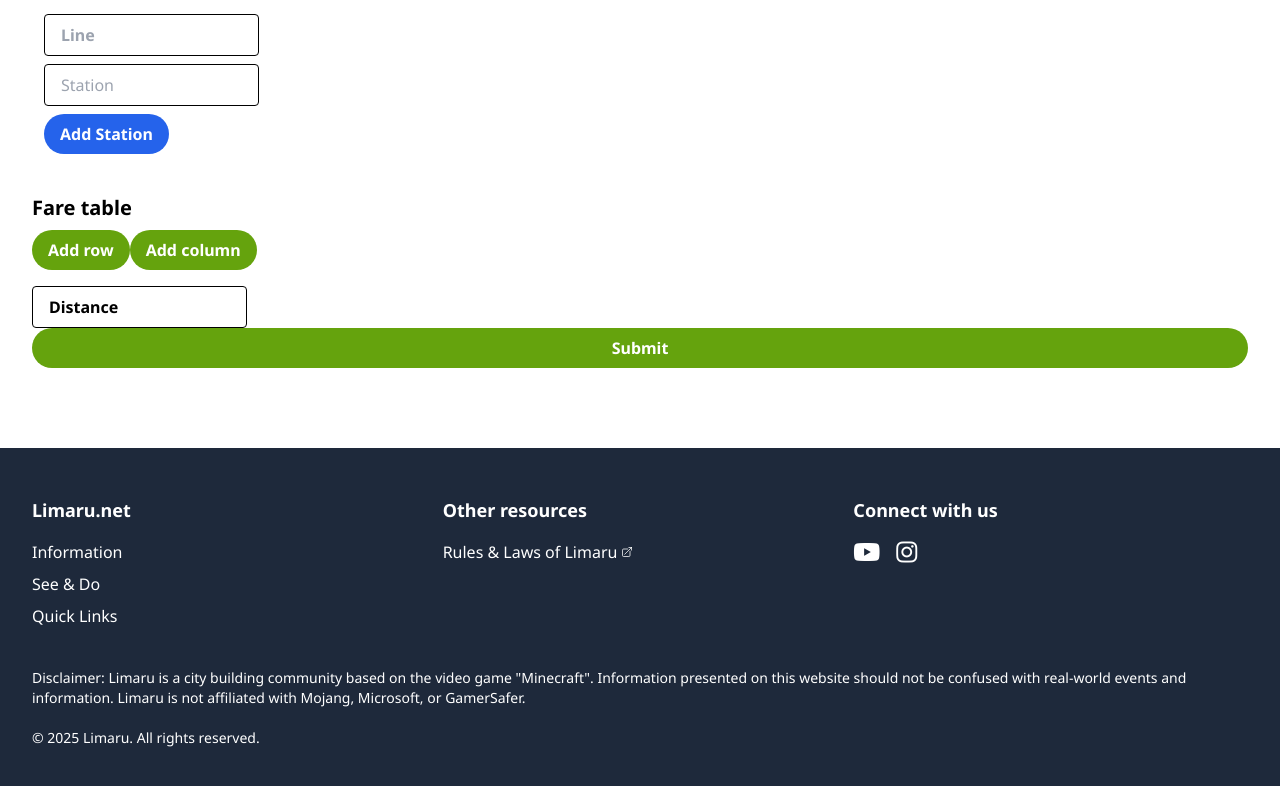
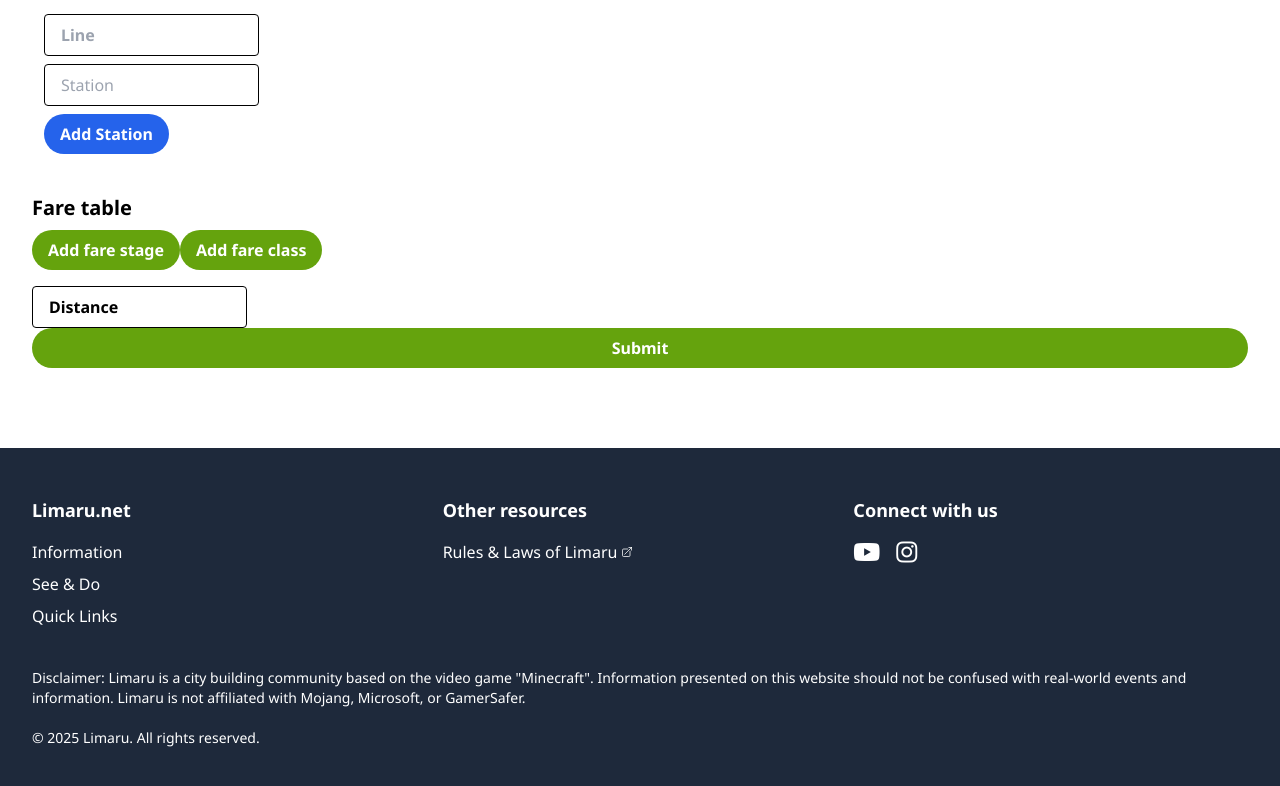
Before and after one commit to Limaru-Minecraft/LimaruSite, a Next.js app: page /iciwi-maker in a window 1280 px wide. Shown: the part 774-1560 px from the top of the page. Built offline with nearby package versions, Linux system fonts and the light colour scheme.

Commit message:
cosmetik

```diff
--- a/components/IciwiMaker/FareTable.js
+++ b/components/IciwiMaker/FareTable.js
@@ -38,12 +38,12 @@ export default function FareTable ({ fares, setFares }) {
 			type='button'
 			onClick={handleAddRow}
             class='px-4 py-2 font-bold text-white bg-lime-600 rounded-full hover:bg-lime-700 mb-4'
-		>Add row</button>
+		>Add fare stage</button>
 		<button
 			type='button'
 			onClick={handleAddCol}
             class='px-4 py-2 font-bold text-white bg-lime-600 rounded-full hover:bg-lime-700 mb-4'
-		>Add column</button>
+		>Add fare class</button>
 
 <div class='grid gap-2'>
 		{/* Headers */}
```
